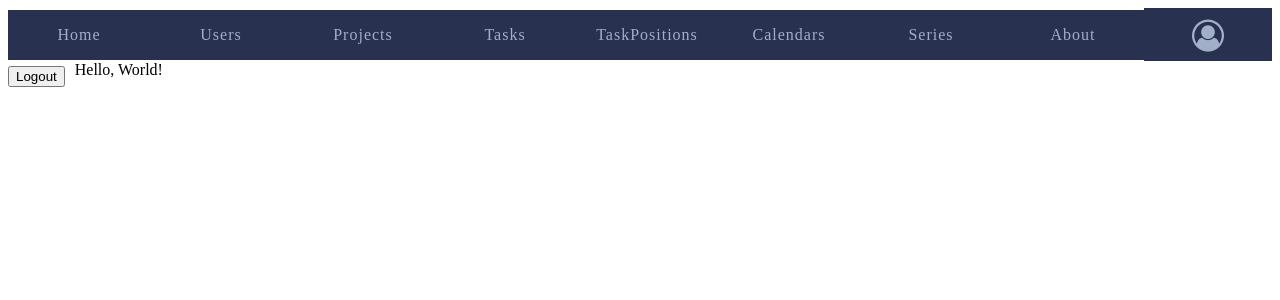
After one commit to chittleskuny/ganttodo, a Django app: page /accounts/profile/ in a window 1280 px wide. The commit adds this page. Shown: the top 300 px of the page. Run offline with Django 4.2, Linux system fonts and the light colour scheme; the visitor is signed in with stand-in values (Sample User, id 1).

Commit message:
Add user access control

```diff
--- a/main/templates/main/login.html
+++ b/main/templates/main/accounts_login.html
@@ -1,8 +1,7 @@
 {% extends "main/base.html" %}
 {% block body %}
     <div id="login-container" >
-        <link rel="stylesheet" href="https://cdn.staticfile.org/font-awesome/4.7.0/css/font-awesome.css">
-        <form id="login" action="{% url 'main:login_submit' %}" method="post">{% csrf_token %}
+        <form id="login" action="{% url 'main:accounts_login_submit' %}" method="post">{% csrf_token %}
             <div class="form-item">
                 <span><i class="fa fa-user fa-fw"></i></span>
                 <input type="username" name="username" placeholder="username">
--- /dev/null
+++ b/main/templates/main/accounts_logout.html
@@ -0,0 +1,4 @@
+{% extends "main/base.html" %}
+{% block body %}
+    <div>Bye!</div>
+{% endblock %}
--- /dev/null
+++ b/main/templates/main/accounts_profile.html
@@ -0,0 +1,7 @@
+{% extends "main/base.html" %}
+{% block body %}
+    <div class="toolbar_item">
+        <a href="../logout/submit"><button>Logout</button></a>
+    </div>
+    <div>Hello, World!</div>
+{% endblock %}
--- a/main/templates/main/base.html
+++ b/main/templates/main/base.html
@@ -5,18 +5,28 @@
         {% load static %}
         <link rel="shortcut icon" href="{% static 'favicon.ico' %}"/>
         <link rel="stylesheet" type="text/css" href="{% static 'style.css' %}">
+        <link rel="stylesheet" href="https://cdn.staticfile.org/font-awesome/4.7.0/css/font-awesome.css">
     </head>
     <body>
         {% block header %}
-        <div>
-            <div class="navi_item"><a href="{% url 'main:index' %}"><p class="navi_item_text">Home</p></a></div>
-            <div class="navi_item"><a href="{% url 'main:user_list' %}"><p class="navi_item_text">Users</p></a></div>
-            <div class="navi_item"><a href="{% url 'main:project_list' %}"><p class="navi_item_text">Projects</p></a></div>
-            <div class="navi_item"><a href="{% url 'main:task_list' %}"><p class="navi_item_text">Tasks</p></a></div>
-            <div class="navi_item"><a href="{% url 'main:taskposition_list' %}"><p class="navi_item_text">TaskPositions</p></a></div>
-            <div class="navi_item"><a href="{% url 'main:calendar_list' %}"><p class="navi_item_text">Calendars</p></a></div>
-            <div class="navi_item"><a href="{% url 'main:serie_list' %}"><p class="navi_item_text">Series</p></a></div>
-            <div class="navi_item"><p class="navi_item_text">About</p></div>
+            <div id="navi">
+                <div id="navi-items">
+                    <div class="navi-item"><a href="{% url 'main:index' %}"><p class="navi-item-text">Home</p></a></div>
+                    <div class="navi-item"><a href="{% url 'main:user_list' %}"><p class="navi-item-text">Users</p></a></div>
+                    <div class="navi-item"><a href="{% url 'main:project_list' %}"><p class="navi-item-text">Projects</p></a></div>
+                    <div class="navi-item"><a href="{% url 'main:task_list' %}"><p class="navi-item-text">Tasks</p></a></div>
+                    <div class="navi-item"><a href="{% url 'main:taskposition_list' %}"><p class="navi-item-text">TaskPositions</p></a></div>
+                    <div class="navi-item"><a href="{% url 'main:calendar_list' %}"><p class="navi-item-text">Calendars</p></a></div>
+                    <div class="navi-item"><a href="{% url 'main:serie_list' %}"><p class="navi-item-text">Series</p></a></div>
+                    <div class="navi-item"><p class="navi-item-text">About</p></div>
+                </div>
+                <div id="navi-user">
+                    <div id="navi-user-icon">
+                        <a href="{% url 'main:accounts_profile' %}">
+                            <i class="fa fa-user-circle-o fa-2x" aria-hidden="true"></i>
+                        </a>
+                    </div>
+                </div>
             </div>
         {% endblock %}
         {% block body %}{% endblock %}
--- a/main/urls.py
+++ b/main/urls.py
@@ -6,43 +6,46 @@ from . import views
 app_name = 'main'
 urlpatterns = [
     path('', views.IndexView.as_view(), name='index'),
-    path('login', views.login, name='login'),
-    path('login/submit', views.login_submit, name='login_submit'),
 
-    path('user/list', views.UserListView.as_view(), name='user_list'),
-    path('user/create', views.UserCreateView.as_view(), name='user_create'),
-    path('user/<int:pk>', views.UserDetailView.as_view(), name='user_detail'),
-    path('user/<int:pk>/update', views.UserUpdateView.as_view(), name='user_update'),
-    path('user/<int:pk>/delete', views.UserDeleteView.as_view(), name='user_delete'),
+    path('accounts/profile/', views.accounts_profile, name='accounts_profile'),
+    path('accounts/login/', views.accounts_login, name='accounts_login'),
+    path('accounts/login/submit', views.accounts_login_submit, name='accounts_login_submit'),
+    path('accounts/logout/submit', views.accounts_logout_submit, name='accounts_logout_submit'),
 
-    path('project/list', views.ProjectListView.as_view(), name='project_list'),
-    path('project/create', views.ProjectCreateView.as_view(), name='project_create'),
-    path('project/<int:pk>', views.ProjectDetailView.as_view(), name='project_detail'),
-    path('project/<int:pk>/update', views.ProjectUpdateView.as_view(), name='project_update'),
-    path('project/<int:pk>/delete', views.ProjectDeleteView.as_view(), name='project_delete'),
+    path('user/list/', views.UserListView.as_view(), name='user_list'),
+    path('user/create/', views.UserCreateView.as_view(), name='user_create'),
+    path('user/<int:pk>/', views.UserDetailView.as_view(), name='user_detail'),
+    path('user/<int:pk>/update/', views.UserUpdateView.as_view(), name='user_update'),
+    path('user/<int:pk>/delete/', views.UserDeleteView.as_view(), name='user_delete'),
 
-    path('task/list', views.TaskListView.as_view(), name='task_list'),
-    path('task/create', views.task_create, name='task_create'),
+    path('project/list/', views.ProjectListView.as_view(), name='project_list'),
+    path('project/create/', views.ProjectCreateView.as_view(), name='project_create'),
+    path('project/<int:pk>/', views.ProjectDetailView.as_view(), name='project_detail'),
+    path('project/<int:pk>/update/', views.ProjectUpdateView.as_view(), name='project_update'),
+    path('project/<int:pk>/delete/', views.ProjectDeleteView.as_view(), name='project_delete'),
+
+    path('task/list/', views.TaskListView.as_view(), name='task_list'),
+    path('task/create/', views.task_create, name='task_create'),
     path('task/create/or/update/submit', views.task_create_or_update_submit, name='task_create_or_update_submit'),
-    path('task/<int:pk>', views.TaskDetailView.as_view(), name='task_detail'),
-    path('task/<int:pk>/update', views.task_update, name='task_update'),
-    path('task/<int:pk>/delete', views.TaskDeleteView.as_view(), name='task_delete'),
+    path('task/<int:pk>/', views.TaskDetailView.as_view(), name='task_detail'),
+    path('task/<int:pk>/update/', views.task_update, name='task_update'),
+    path('task/<int:pk>/delete/', views.TaskDeleteView.as_view(), name='task_delete'),
 
-    path('taskposition/list', views.TaskPositionListView.as_view(), name='taskposition_list'),
-    path('taskposition/create', views.TaskPositionCreateView.as_view(), name='taskposition_create'),
-    path('taskposition/<int:pk>', views.TaskPositionDetailView.as_view(), name='taskposition_detail'),
-    path('taskposition/<int:pk>/update', views.TaskPositionUpdateView.as_view(), name='taskposition_update'),
-    path('taskposition/<int:pk>/delete', views.TaskPositionDeleteView.as_view(), name='taskposition_delete'),
+    path('taskposition/list/', views.TaskPositionListView.as_view(), name='taskposition_list'),
+    path('taskposition/create/', views.TaskPositionCreateView.as_view(), name='taskposition_create'),
+    path('taskposition/<int:pk>/', views.TaskPositionDetailView.as_view(), name='taskposition_detail'),
+    path('taskposition/<int:pk>/update/', views.TaskPositionUpdateView.as_view(), name='taskposition_update'),
+    path('taskposition/<int:pk>/delete/', views.TaskPositionDeleteView.as_view(), name='taskposition_delete'),
 
-    path('calendar/list', views.CalendarListView.as_view(), name='calendar_list'),
-    path('calendar/create', views.CalendarCreateView.as_view(), name='calendar_create'),
-    path('calendar/<str:pk>', views.CalendarDetailView.as_view(), name='calendar_detail'),
-    path('calendar/<str:pk>/update', views.CalendarUpdateView.as_view(), name='calendar_update'),
-    path('calendar/<str:pk>/delete', views.CalendarDeleteView.as_view(), name='calendar_delete'),
+    path('calendar/list/', views.CalendarListView.as_view(), name='calendar_list'),
+    path('calendar/create/', views.CalendarCreateView.as_view(), name='calendar_create'),
+    path('calendar/<str:pk>/', views.CalendarDetailView.as_view(), name='calendar_detail'),
+    path('calendar/<str:pk>/update/', views.CalendarUpdateView.as_view(), name='calendar_update'),
+    path('calendar/<str:pk>/delete/', views.CalendarDeleteView.as_view(), name='calendar_delete'),
 
-    path('Serie/list', views.SerieListView.as_view(), name='serie_list'),
-    path('Serie/create', views.SerieCreateView.as_view(), name='serie_create'),
-    path('Serie/<str:pk>', views.SerieDetailView.as_view(), name='serie_detail'),
-    path('Serie/<str:pk>/update', views.SerieUpdateView.as_view(), name='serie_update'),
-    path('Serie/<str:pk>/delete', views.SerieDeleteView.as_view(), name='serie_delete'),
+    path('Serie/list/', views.SerieListView.as_view(), name='serie_list'),
+    path('Serie/create/', views.SerieCreateView.as_view(), name='serie_create'),
+    path('Serie/<str:pk>/', views.SerieDetailView.as_view(), name='serie_detail'),
+    path('Serie/<str:pk>/update/', views.SerieUpdateView.as_view(), name='serie_update'),
+    path('Serie/<str:pk>/delete/', views.SerieDeleteView.as_view(), name='serie_delete'),
 ]
--- a/main/views.py
+++ b/main/views.py
@@ -1,7 +1,10 @@
 from django.db.models import Q
+from django.contrib.auth import authenticate, login, logout
 from django.http import Http404, HttpResponse, HttpResponseRedirect, JsonResponse
 from django.shortcuts import render
 from django.urls import reverse, reverse_lazy
+from django.contrib.auth.decorators import login_required
+from django.contrib.auth.mixins import LoginRequiredMixin
 from django.views import generic
 
 from .models import *
@@ -74,7 +77,7 @@ def get_serie_objects():
     return serie_object_list
 
 
-class IndexView(generic.base.TemplateView):
+class IndexView(LoginRequiredMixin, generic.base.TemplateView):
     template_name = 'main/index.html'
 
     def get_context_data(self, *args, **kwargs):
@@ -87,18 +90,35 @@ class IndexView(generic.base.TemplateView):
         return super().get_context_data(**context)
 
 
-def login(request):
-    return render(request, 'main/login.html')
+@login_required
+def accounts_profile(request):
+    print(request.session)
+    return render(request, 'main/accounts_profile.html')
 
 
-def login_submit(request):
+def accounts_login(request):
+    return render(request, 'main/accounts_login.html')
+
+
+def accounts_login_submit(request):
     username = request.POST.get('username').strip()
     password = request.POST.get('password').strip()
 
-    return HttpResponseRedirect(reverse_lazy('main:index'))
+    user = authenticate(request, username=username, password=password)
+    if user is not None:
+        login(request, user)
+        return HttpResponseRedirect(reverse('main:index'))
+    else:
+        return HttpResponseRedirect(reverse('main:accounts_login'))
 
 
-class UserListView(generic.ListView):
+@login_required
+def accounts_logout_submit(request):
+    logout(request)
+    return HttpResponseRedirect(reverse('main:index'))
+
+
+class UserListView(LoginRequiredMixin, generic.ListView):
     model = User
     context_object_name = 'queryset_list'
 
@@ -106,30 +126,30 @@ class UserListView(generic.ListView):
         return User.objects.order_by('id')
 
 
-class UserDetailView(generic.DetailView):
+class UserDetailView(LoginRequiredMixin, generic.DetailView):
     model = User
     context_object_name = 'user'
 
 
-class UserCreateView(generic.CreateView):
+class UserCreateView(LoginRequiredMixin, generic.CreateView):
     model = User
     fields = ['username']
     template_name = 'main/create.html'
 
 
-class UserUpdateView(generic.UpdateView):
+class UserUpdateView(LoginRequiredMixin, generic.UpdateView):
     model = User
     fields = ['username']
     template_name = 'main/update.html'
 
 
-class UserDeleteView(generic.DeleteView):
+class UserDeleteView(LoginRequiredMixin, generic.DeleteView):
     model = User
     template_name = 'main/confirm_delete.html'
     success_url = reverse_lazy('main:user_list')
 
 
-class ProjectListView(generic.ListView):
+class ProjectListView(LoginRequiredMixin, generic.ListView):
     model = Project
     context_object_name = 'queryset_list'
 
@@ -137,30 +157,30 @@ class ProjectListView(generic.ListView):
         return Project.objects.order_by('id')
 
 
-class ProjectDetailView(generic.DetailView):
+class ProjectDetailView(LoginRequiredMixin, generic.DetailView):
     model = Project
     context_object_name = 'project'
 
 
-class ProjectCreateView(generic.CreateView):
+class ProjectCreateView(LoginRequiredMixin, generic.CreateView):
     model = Project
     fields = ['name']
     template_name = 'main/create.html'
 
 
-class ProjectUpdateView(generic.UpdateView):
+class ProjectUpdateView(LoginRequiredMixin, generic.UpdateView):
     model = Project
     fields = ['name']
     template_name = 'main/update.html'
 
 
-class ProjectDeleteView(generic.DeleteView):
+class ProjectDeleteView(LoginRequiredMixin, generic.DeleteView):
     model = Project
     template_name = 'main/confirm_delete.html'
     success_url = reverse_lazy('main:project_list')
 
 
-class TaskListView(generic.ListView):
+class TaskListView(LoginRequiredMixin, generic.ListView):
     model = Task
     context_object_name = 'queryset_list'
 
@@ -168,7 +188,7 @@ class TaskListView(generic.ListView):
         return Task.objects.order_by('id')
 
 
-class TaskDetailView(generic.DetailView):
+class TaskDetailView(LoginRequiredMixin, generic.DetailView):
     model = Task
     context_object_name = 'task'
 
@@ -305,13 +325,13 @@ def task_create_or_update_submit(request):
     return HttpResponseRedirect(reverse('main:task_detail', args=(task_object.pk,)))
 
 
-class TaskDeleteView(generic.DeleteView):
+class TaskDeleteView(LoginRequiredMixin, generic.DeleteView):
     model = Task
     template_name = 'main/confirm_delete.html'
     success_url = reverse_lazy('main:task_list')
 
 
-class TaskPositionListView(generic.ListView):
+class TaskPositionListView(LoginRequiredMixin, generic.ListView):
     model = TaskPosition
     context_object_name = 'queryset_list'
 
@@ -319,30 +339,30 @@ class TaskPositionListView(generic.ListView):
         return TaskPosition.objects.order_by('id')
 
 
-class TaskPositionDetailView(generic.DetailView):
+class TaskPositionDetailView(LoginRequiredMixin, generic.DetailView):
     model = TaskPosition
     context_object_name = 'taskposition'
 
 
-class TaskPositionCreateView(generic.CreateView):
+class TaskPositionCreateView(LoginRequiredMixin, generic.CreateView):
     model = TaskPosition
     fields = ['pre', 'post']
     template_name = 'main/create.html'
 
 
-class TaskPositionUpdateView(generic.UpdateView):
+class TaskPositionUpdateView(LoginRequiredMixin, generic.UpdateView):
     model = TaskPosition
     fields = ['pre', 'post']
     template_name = 'main/update.html'
 
 
-class TaskPositionDeleteView(generic.DeleteView):
+class TaskPositionDeleteView(LoginRequiredMixin, generic.DeleteView):
     model = TaskPosition
     template_name = 'main/confirm_delete.html'
     success_url = reverse_lazy('main:taskposition_list')
 
 
-class CalendarListView(generic.ListView):
+class CalendarListView(LoginRequiredMixin, generic.ListView):
     model = Calendar
     context_object_name = 'queryset_list'
 
@@ -350,30 +370,30 @@ class CalendarListView(generic.ListView):
         return Calendar.objects.order_by('date')
 
 
-class CalendarDetailView(generic.DetailView):
+class CalendarDetailView(LoginRequiredMixin, generic.DetailView):
     model = Calendar
     context_object_name = 'calendar'
 
 
-class CalendarCreateView(generic.CreateView):
+class CalendarCreateView(LoginRequiredMixin, generic.CreateView):
     model = Calendar
     fields = ['date', 'is_holiday']
     template_name = 'main/create.html'
 
 
-class CalendarUpdateView(generic.UpdateView):
+class CalendarUpdateView(LoginRequiredMixin, generic.UpdateView):
     model = Calendar
     fields = ['date', 'is_holiday']
     template_name = 'main/update.html'
 
 
-class CalendarDeleteView(generic.DeleteView):
+class CalendarDeleteView(LoginRequiredMixin, generic.DeleteView):
     model = Calendar
     template_name = 'main/confirm_delete.html'
     success_url = reverse_lazy('main:calendar_list')
 
 
-class SerieListView(generic.ListView):
+class SerieListView(LoginRequiredMixin, generic.ListView):
     model = Serie
     context_object_name = 'queryset_list'
 
@@ -381,24 +401,24 @@ class SerieListView(generic.ListView):
         return Serie.objects.all()
 
 
-class SerieDetailView(generic.DetailView):
+class SerieDetailView(LoginRequiredMixin, generic.DetailView):
     model = Serie
     context_object_name = 'serie'
 
 
-class SerieCreateView(generic.CreateView):
+class SerieCreateView(LoginRequiredMixin, generic.CreateView):
     model = Serie
     fields = ['task', 'start', 'end']
     template_name = 'main/create.html'
 
 
-class SerieUpdateView(generic.UpdateView):
+class SerieUpdateView(LoginRequiredMixin, generic.UpdateView):
     model = Serie
     fields = ['task', 'start', 'end']
     template_name = 'main/update.html'
 
 
-class SerieDeleteView(generic.DeleteView):
+class SerieDeleteView(LoginRequiredMixin, generic.DeleteView):
     model = Serie
     template_name = 'main/confirm_delete.html'
     success_url = reverse_lazy('main:serie_list')
--- a/static/style.css
+++ b/static/style.css
@@ -1,5 +1,9 @@
 a {
     text-decoration: none;
+}
+
+i {
+    color: #A1AFC9;
 }
 
 p {
@@ -24,19 +28,17 @@ form {
     clear: both;
 }
 
-.navi_item {
+.navi-item {
     float: left;
     width: 12.5%;
     background-color: #293150;
 }
 
-.navi_item_text {
+.navi-item-text {
     color: #A1AFC9;
+    text-align: center;
     font-size: medium;
-    font-family: 'Microsoft YaHei';
-    font-weight: bold;
-    letter-spacing: 5px;
-    text-align: center;
+    letter-spacing: 1px;
 }
 
 .toolbar_item {
@@ -67,6 +69,26 @@ form {
 
 .task_basic_key_item, .task_basic_value_item {
     height: 25px;
+}
+
+#navi {
+    display: flex;
+    align-items: center;
+}
+
+#navi-items {
+    flex: 1;
+    background-color: #293150;
+}
+
+#navi-user {
+    width: 128px;
+    text-align: center;
+    background-color: #293150;
+}
+
+#navi-user-icon {
+    padding: 12px 0px 9px 0px;
 }
 
 #login-container {
```
Also changed, not shown: main/templates/main/index.html (indentation only). Lines whose indentation alone changed are shown as unchanged.
